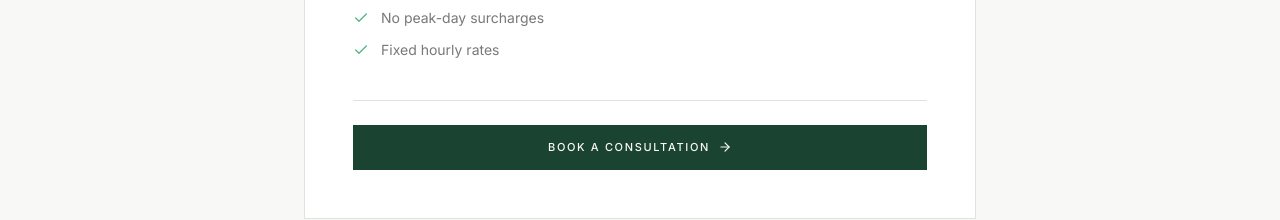
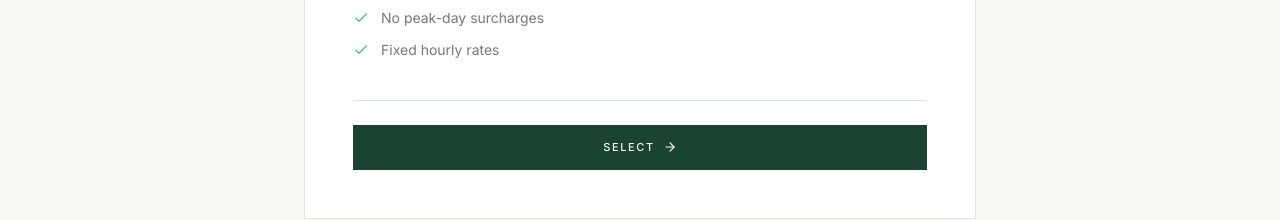
Before and after one commit to crestpointmedialtd-design/sarvenejets, a React (Vite) app: page / in a window 1280 px wide. Shown: the part 6200-6420 px from the top of the page. Built offline with nearby package versions, Linux system fonts and the light colour scheme.

Commit message:
Replace WhatsApp CTA with mailto links for jet card tiers

```diff
--- a/src/sections/JetCard.tsx
+++ b/src/sections/JetCard.tsx
@@ -19,7 +19,7 @@ const tiers = [
       'Fixed hourly rates',
     ],
     highlighted: false,
-    whatsapp: 'https://wa.me/2349020316094?text=Hi%2C%20I%20am%20interested%20in%20the%20Sarvene%20Access%2025%20Jet%20Card%20programme%20and%20would%20like%20to%20book%20a%20private%20consultation.',
+    mailto: 'mailto:operations@sarvenejets.com?subject=Sarvene%20Jet%20Card%2C%20Vantage%20Enquiry&body=Hello%2C%20I%27m%20interested%20in%20the%20Sarvene%20Jet%20Card%2C%20Vantage%20tier%20at%20%24100%2C000%20minimum%20deposit.%20Please%20send%20me%20the%20next%20steps.%0A%0AName%3A%0APhone%3A',
   },
   {
     name: 'Access 50',
@@ -35,7 +35,7 @@ const tiers = [
       'Complimentary catering upgrades',
     ],
     highlighted: true,
-    whatsapp: 'https://wa.me/2349020316094?text=Hi%2C%20I%20am%20interested%20in%20the%20Sarvene%20Access%2050%20Jet%20Card%20programme%20and%20would%20like%20to%20book%20a%20private%20consultation.',
+    mailto: 'mailto:operations@sarvenejets.com?subject=Sarvene%20Jet%20Card%2C%20Meridian%20Enquiry&body=Hello%2C%20I%27m%20interested%20in%20the%20Sarvene%20Jet%20Card%2C%20Meridian%20tier%20at%20%24250%2C000%20minimum%20deposit.%20Please%20send%20me%20the%20next%20steps.%0A%0AName%3A%0APhone%3A',
   },
   {
     name: 'Access 100',
@@ -53,7 +53,7 @@ const tiers = [
       'Ground arrangements and travel coordination worldwide',
     ],
     highlighted: false,
-    whatsapp: 'https://wa.me/2349020316094?text=Hi%2C%20I%20am%20interested%20in%20the%20Sarvene%20Access%20100%20Jet%20Card%20programme%20and%20would%20like%20to%20book%20a%20private%20consultation.',
+    mailto: 'mailto:operations@sarvenejets.com?subject=Sarvene%20Jet%20Card%2C%20Zenith%20Enquiry&body=Hello%2C%20I%27m%20interested%20in%20the%20Sarvene%20Jet%20Card%2C%20Zenith%20tier%20at%20%241%2C000%2C000%20minimum%20deposit.%20Please%20send%20me%20the%20next%20steps.%0A%0AName%3A%0APhone%3A',
   },
 ];
 
@@ -147,11 +147,9 @@ const JetCard = () => {
 
             <div className="pt-6 border-t border-sarvene-black/8">
               <a
-                href={tier.whatsapp}
-                target="_blank"
-                rel="noopener noreferrer"
+                href={tier.mailto}
                 className="group w-full bg-sarvene-obsidian text-sarvene-cream py-3.5 font-sans text-[11px] font-medium tracking-[0.15em] uppercase hover:bg-sarvene-matte transition-colors flex items-center justify-center gap-2">
-                Book a Consultation <ArrowRight className="w-3.5 h-3.5 group-hover:translate-x-0.5 transition-transform" />
+                Select <ArrowRight className="w-3.5 h-3.5 group-hover:translate-x-0.5 transition-transform" />
               </a>
             </div>
           </div>
```
